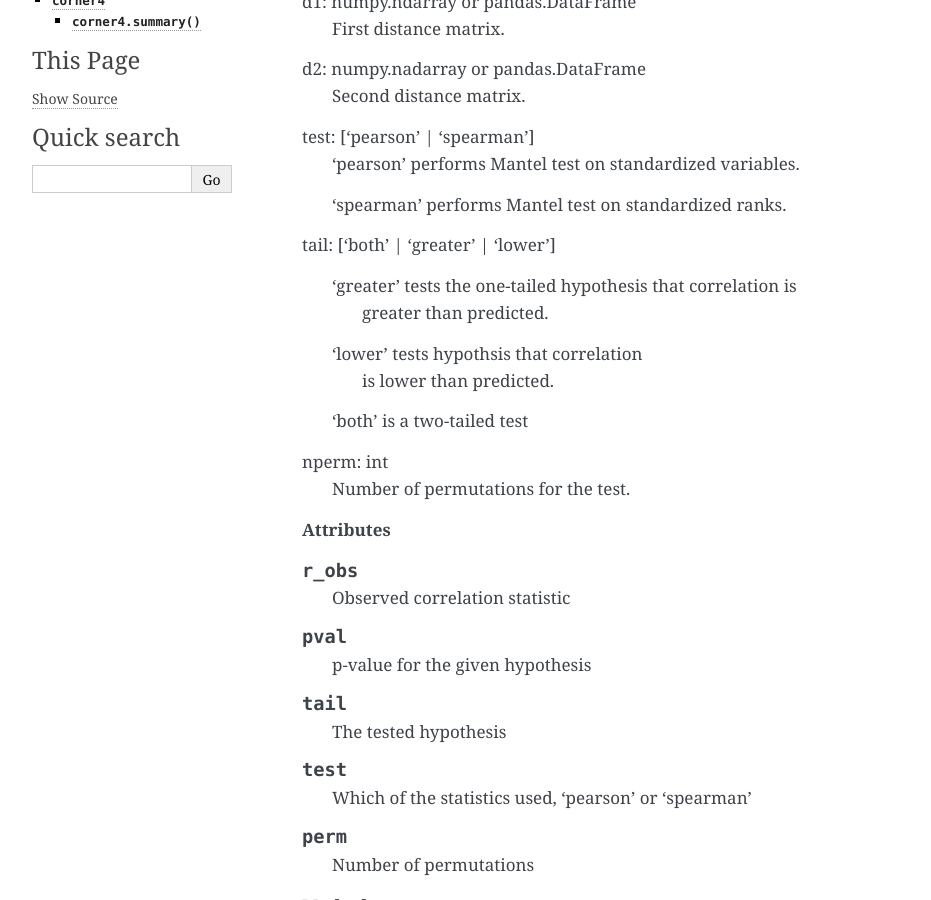
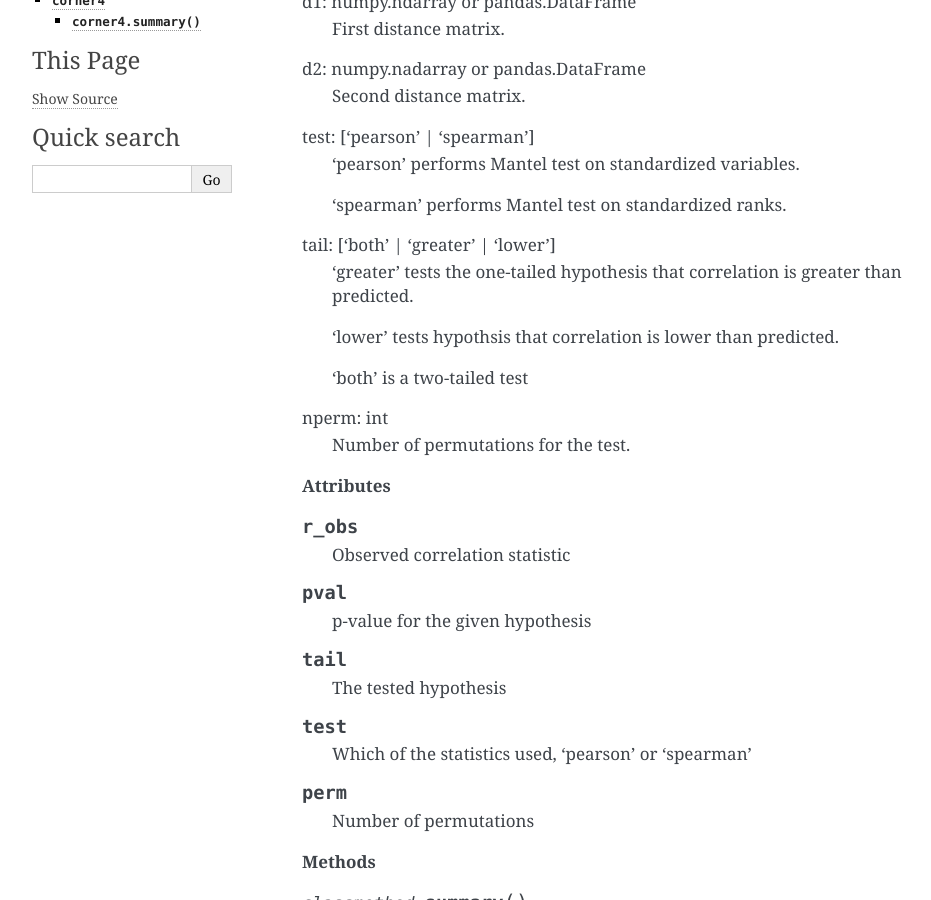
Before and after one commit to Auerilas/ecopy, a Sphinx documentation site: the page built from docs/source/matrix_comps.rst, in a window 1280 px wide and 900 px high, scrolled down 608 px. Shown: the whole window, without its empty margins (148-1079 px from the left). Built offline with Sphinx 7.4.7, drawn with Linux system fonts in a browser that asks for light colours; formulas are drawn with MathJax 3; cross-references to code outside the pages are shown as plain code.

Commit message:
updated help

```diff
--- a/docs/source/matrix_comps.rst
+++ b/docs/source/matrix_comps.rst
@@ -33,12 +33,9 @@ Ecopy contains several methods for comparing matrices. Some of these are similar
 		'spearman' performs Mantel test on standardized ranks.
 
 	tail: ['both' | 'greater' | 'lower']
+		'greater' tests the one-tailed hypothesis that correlation is greater than predicted.
 
-		'greater' tests the one-tailed hypothesis that correlation is
- 			greater than predicted.
-
- 		'lower' tests hypothsis that correlation
- 			is lower than predicted.
+ 		'lower' tests hypothsis that correlation is lower than predicted.
 
  		'both' is a two-tailed test
 
```
